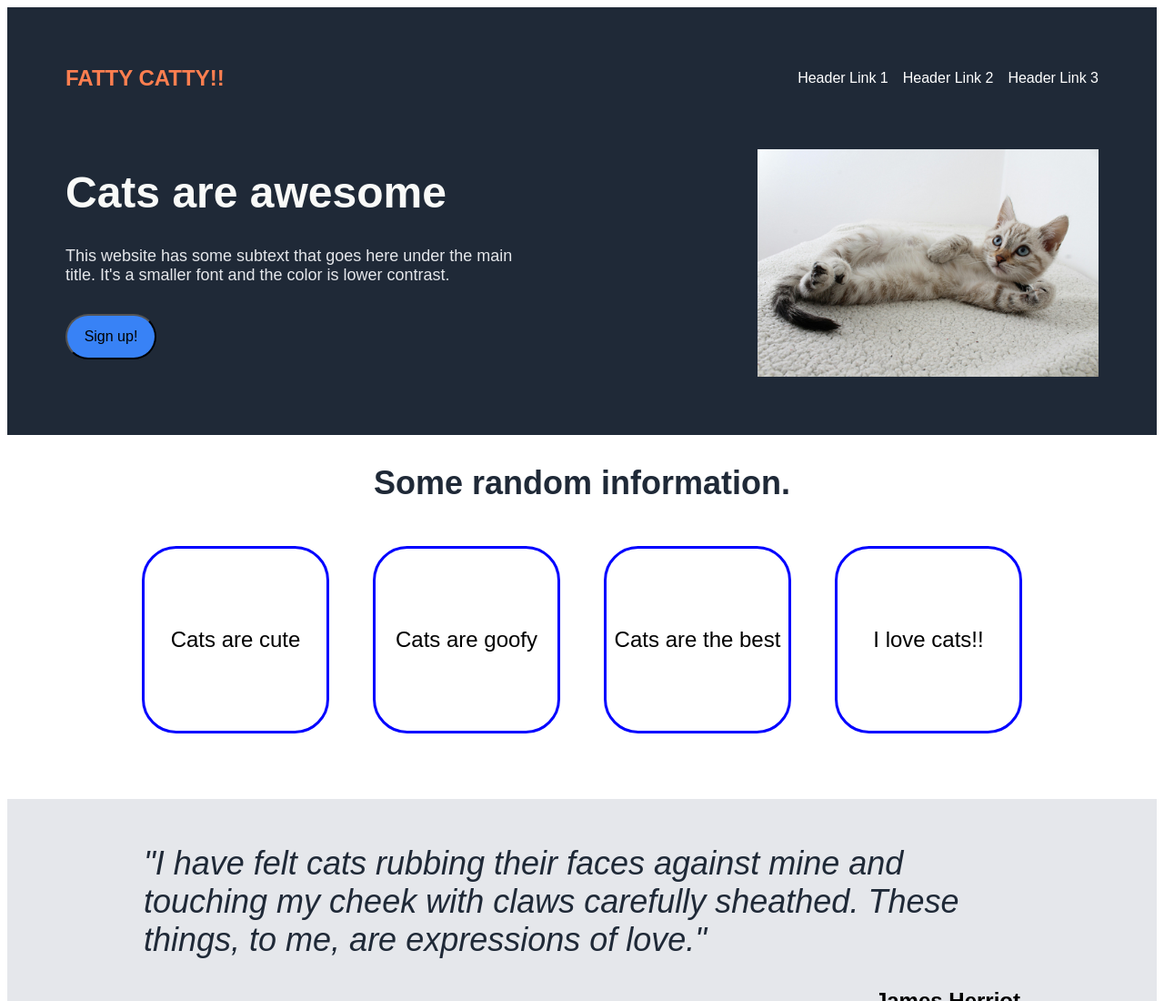
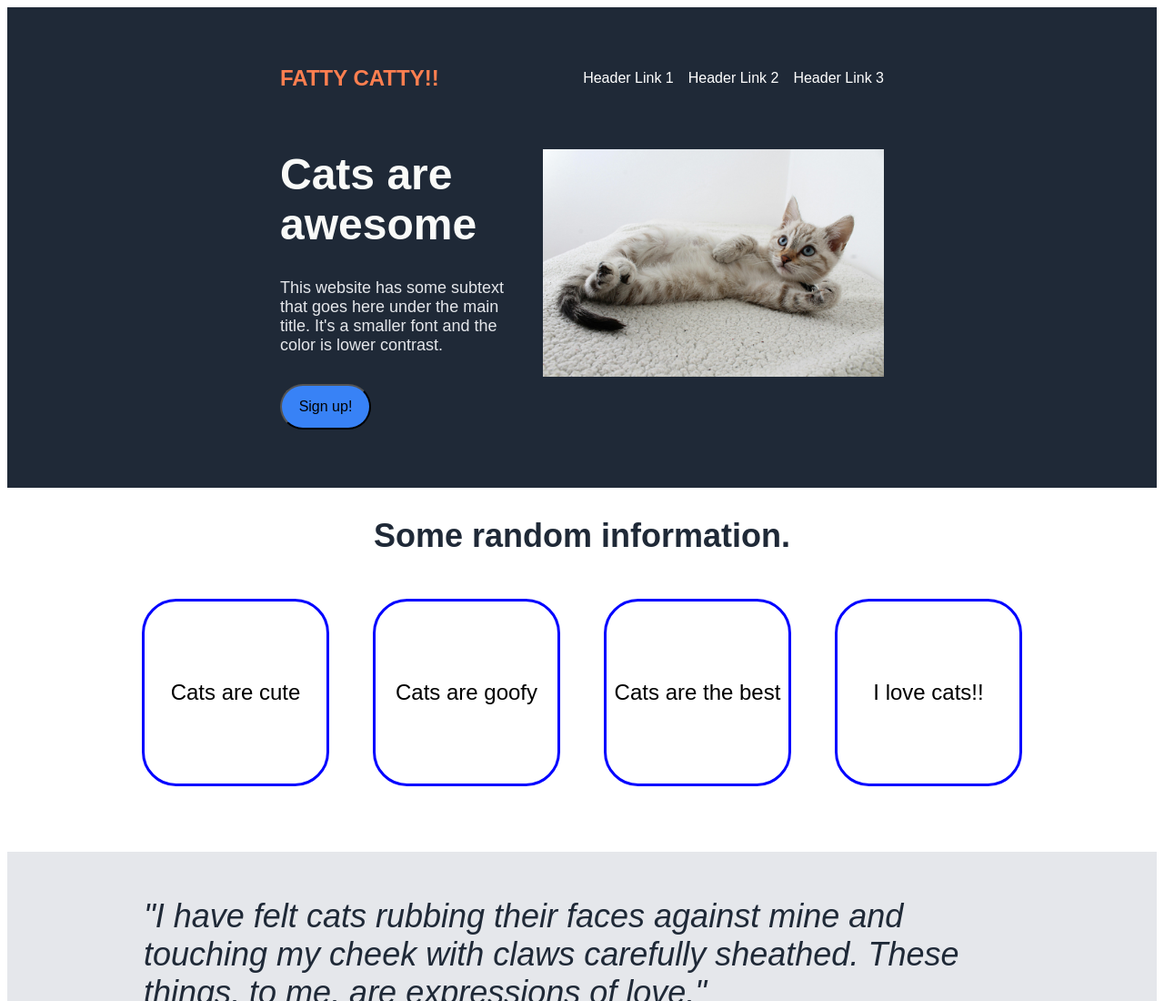
Before and after one commit to EZEKIEL-FROSTY/landing-page, a plain HTML site: page index.html in a window 1280 px wide. Shown: the top 1100 px of the page at 91% size. Drawn offline with Linux system fonts and the light colour scheme.

Commit message:
Change padding of top to 64px 300px

```diff
--- a/style.css
+++ b/style.css
@@ -6,7 +6,7 @@ body{
     display: flex;
     flex-direction: column;
     background-color: #1F2937;
-    padding: 64px;
+    padding: 64px 300px;
     gap: 64px;
 }
 
```
